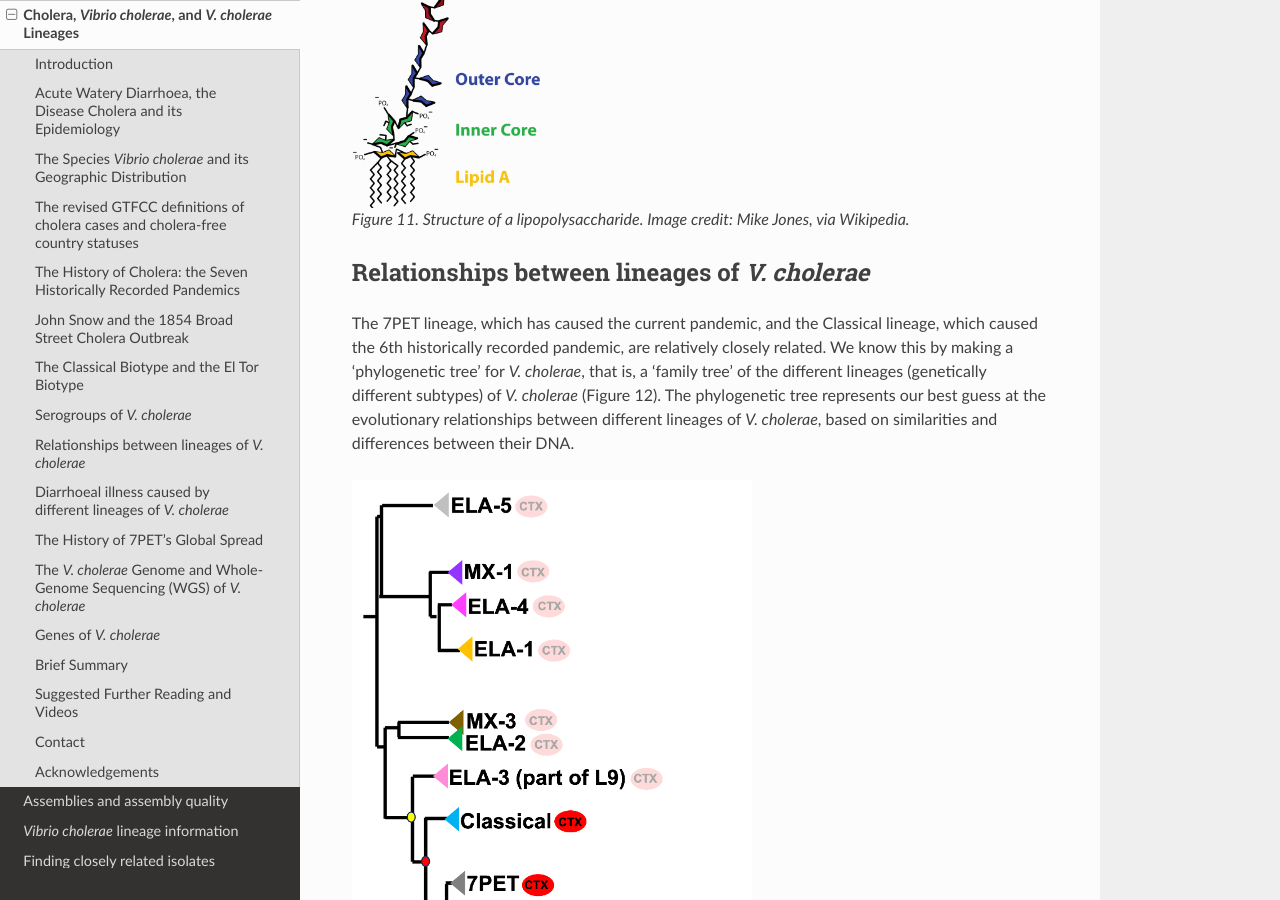
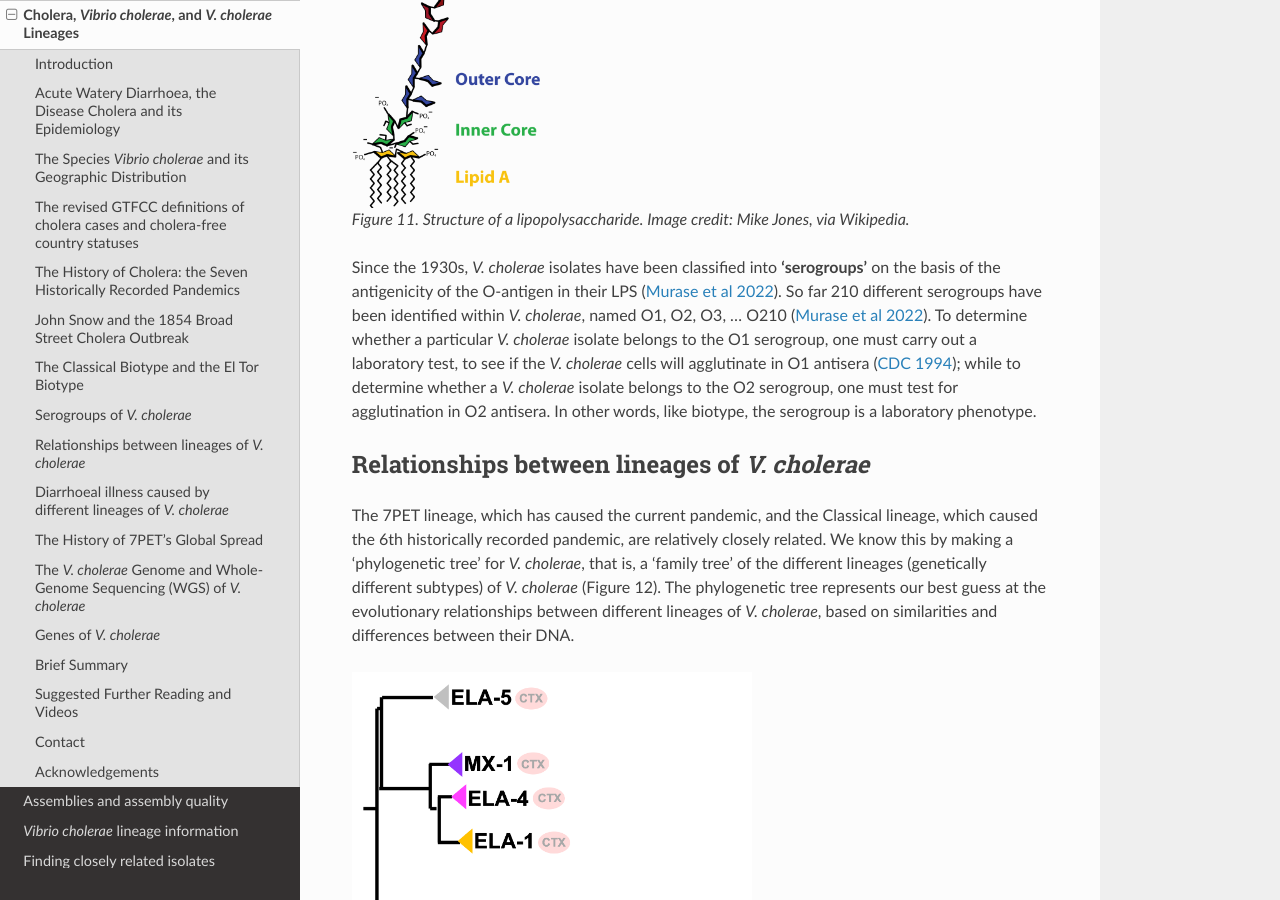
Before and after one commit to avrilcoghlan/cholerabook, a Sphinx documentation site: the page built from docs/source/vibriogenomes.rst, in a window 1280 px wide and 900 px high, scrolled down 9952 px. Built offline with Sphinx 7.4.7 and the Read the Docs theme 2.0.0, drawn with Linux system fonts in a browser that asks for light colours.

Commit message:
Update vibriogenomes.rst

```diff
--- a/docs/source/vibriogenomes.rst
+++ b/docs/source/vibriogenomes.rst
@@ -309,6 +309,17 @@ an inner core oligosaccharide, and Lipid A (Figure 11).
 
   Figure 11. Structure of a lipopolysaccharide. Image credit: Mike Jones, via Wikipedia.
 
+Since the 1930s, *V. cholerae* isolates have been classified into **'serogroups'** on the basis of the antigenicity of the O-antigen in their LPS (`Murase et al 2022`_).
+So far 210 different serogroups have been identified within *V. cholerae*, named
+O1, O2, O3, ... O210 (`Murase et al 2022`_). To determine whether a particular *V. cholerae* isolate belongs to the O1 serogroup, one must carry out a
+laboratory test, to see if the *V. cholerae* cells will agglutinate in O1 antisera (`CDC 1994`_); while to determine whether a
+*V. cholerae* isolate belongs to the O2 serogroup, one must test for agglutination in O2 antisera. In other words, like biotype, the serogroup
+is a laboratory phenotype.
+
+.. _Murase et al 2022: https://pubmed.ncbi.nlm.nih.gov/35930328/
+
+.. _CDC 1994: https://stacks.cdc.gov/view/cdc/52473
+
 Relationships between lineages of *V. cholerae*
 -----------------------------------------------
 
```
